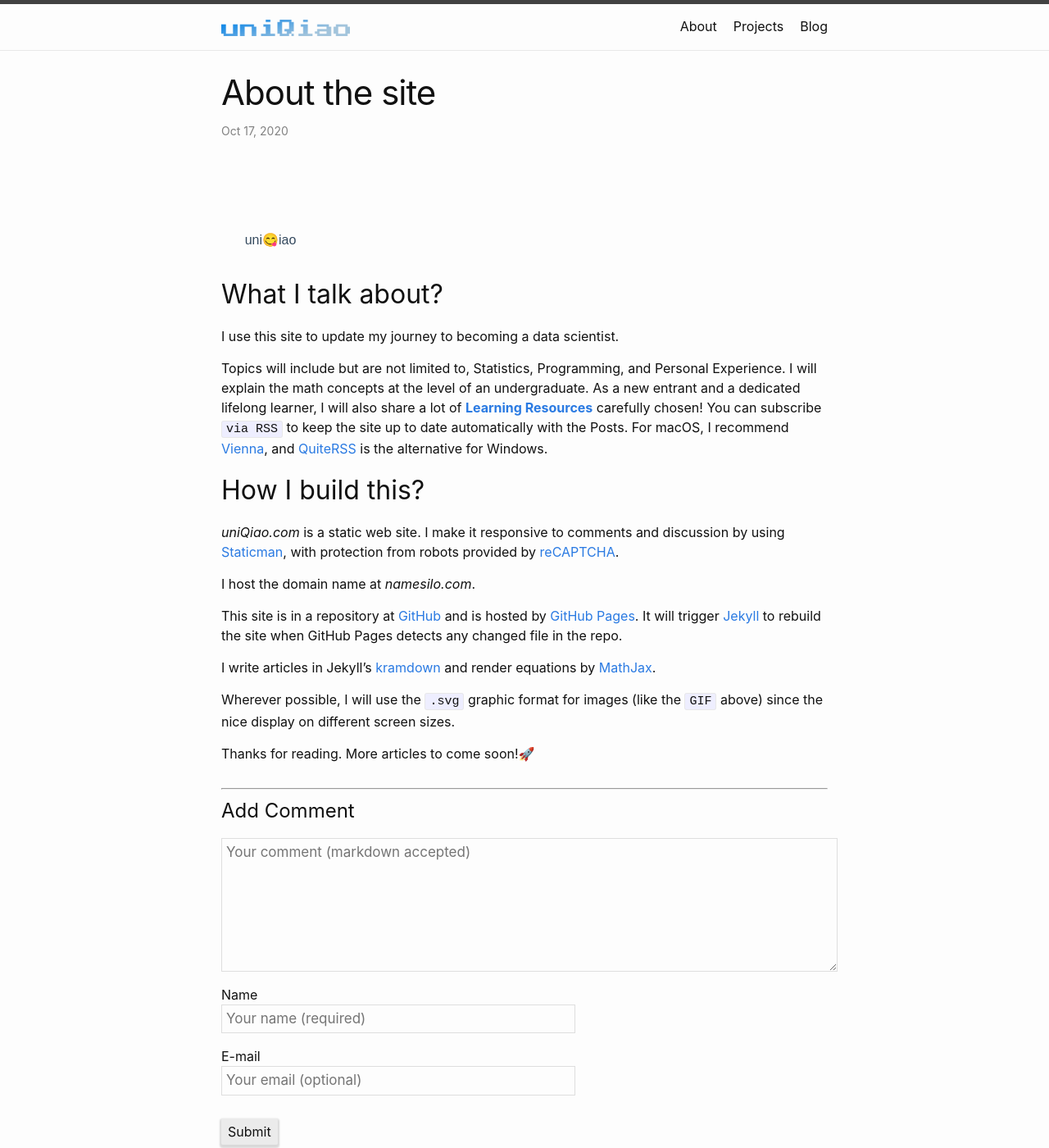
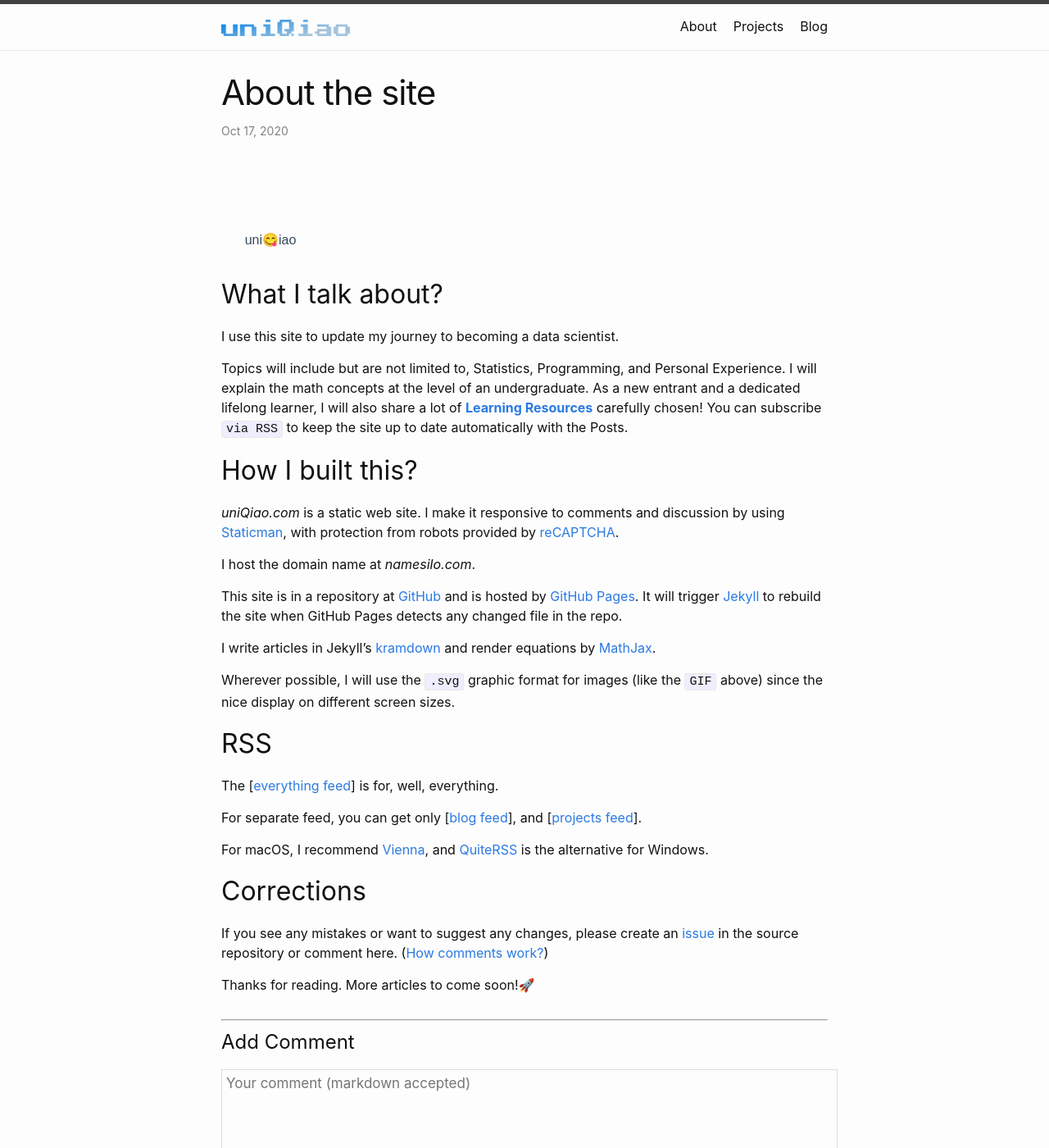
Before and after one commit to qiaohuang/qiaohuang.github.io, a Jekyll site: the page built from _posts/2020-10-17-about-the-site.markdown, in a window 1280 px wide and 1400 px high. Shown: the whole window at 82% size. Built offline with Jekyll 4.4.1, drawn with Linux system fonts in a browser that asks for light colours; nearby versions of some CDN libraries.

Commit message:
Update about site

```diff
--- a/_posts/2020-10-17-about-the-site.markdown
+++ b/_posts/2020-10-17-about-the-site.markdown
@@ -9,11 +9,13 @@ comments: true
 ![Welcome to uniQiao](/images/welcome.svg "Free to explore")
 
 ## What I talk about?
+
 I use this site to update my journey to becoming a data scientist.
 
-Topics will include but are not limited to, Statistics, Programming, and Personal Experience. I will explain the math concepts at the level of an undergraduate. As a new entrant and a dedicated lifelong learner, I will also share a lot of __[Learning Resources](/resources)__ carefully chosen! You can subscribe `via RSS` to keep the site up to date automatically with the Posts. For macOS, I recommend [Vienna](https://www.vienna-rss.com/), and [QuiteRSS](https://quiterss.org/) is the alternative for Windows.
+Topics will include but are not limited to, Statistics, Programming, and Personal Experience. I will explain the math concepts at the level of an undergraduate. As a new entrant and a dedicated lifelong learner, I will also share a lot of __[Learning Resources](/resources)__ carefully chosen! You can subscribe `via RSS` to keep the site up to date automatically with the Posts.
 
-## How I build this?
+## How I built this?
+
 _uniQiao.com_ is a static web site. I make it responsive to comments and discussion by using [Staticman](https://staticman.net/), with protection from robots provided by [reCAPTCHA](https://www.google.com/recaptcha/about).
 
 I host the domain name at _namesilo.com_.
@@ -24,4 +26,17 @@ I write articles in Jekyll's [kramdown](https://kramdown.gettalong.org/) and ren
 
 Wherever possible, I will use the `.svg` graphic format for images (like the `GIF` above) since the nice display on different screen sizes.
 
+## RSS
+
+The [[everything feed](/feed.xml)] is for, well, everything.
+
+For separate feed, you can get only [[blog feed](/blog/feed.xml)], and [[projects feed](/projects/feed.xml)].
+
+For macOS, I recommend [Vienna](https://www.vienna-rss.com/), and [QuiteRSS](https://quiterss.org/) is the alternative for Windows.
+
+## Corrections
+
+If you see any mistakes or want to suggest any changes, please create an [issue](https://github.com/qiaohuang/qiaohuang.github.io/issues/new) in the source repository or comment here. ([How comments work?](/blog/2020/10/18/post-for-test.html#comments))
+
+
 Thanks for reading. More articles to come soon!🚀
```
